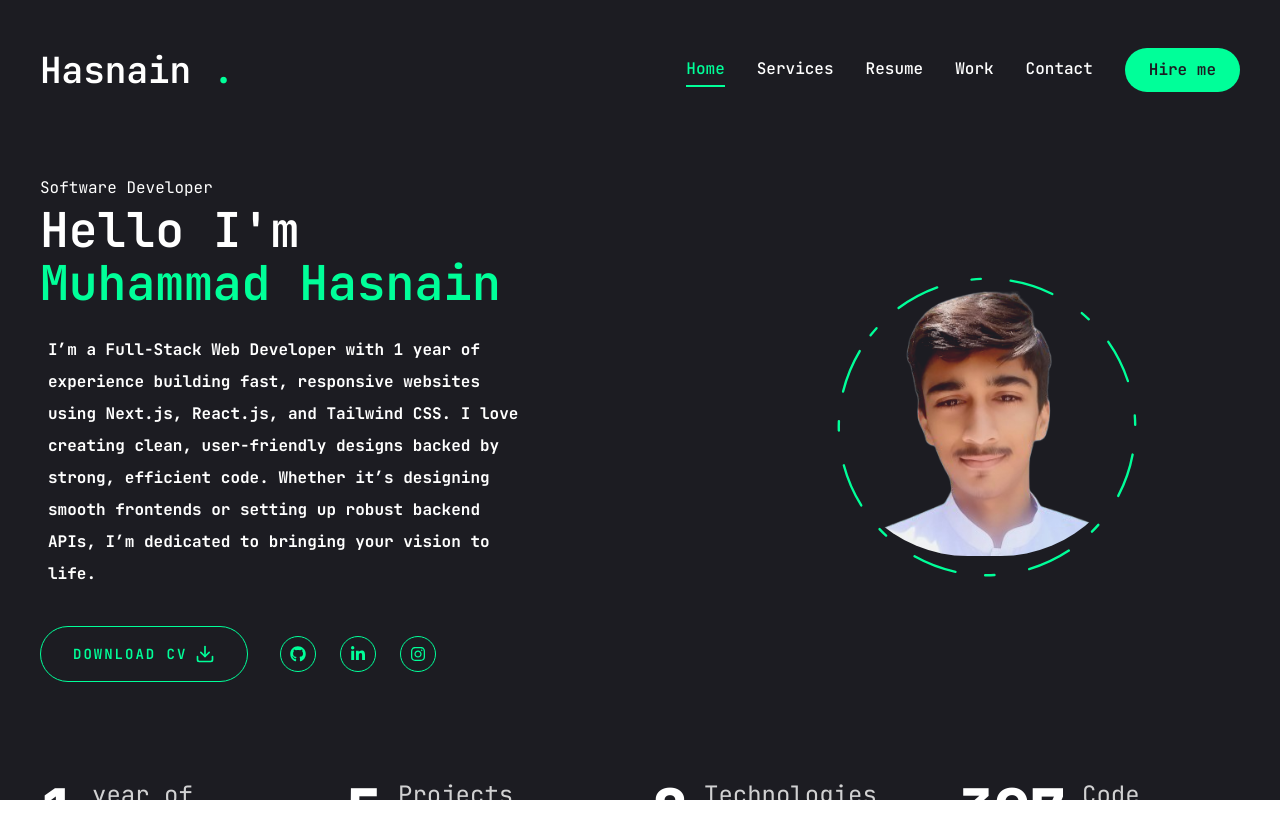
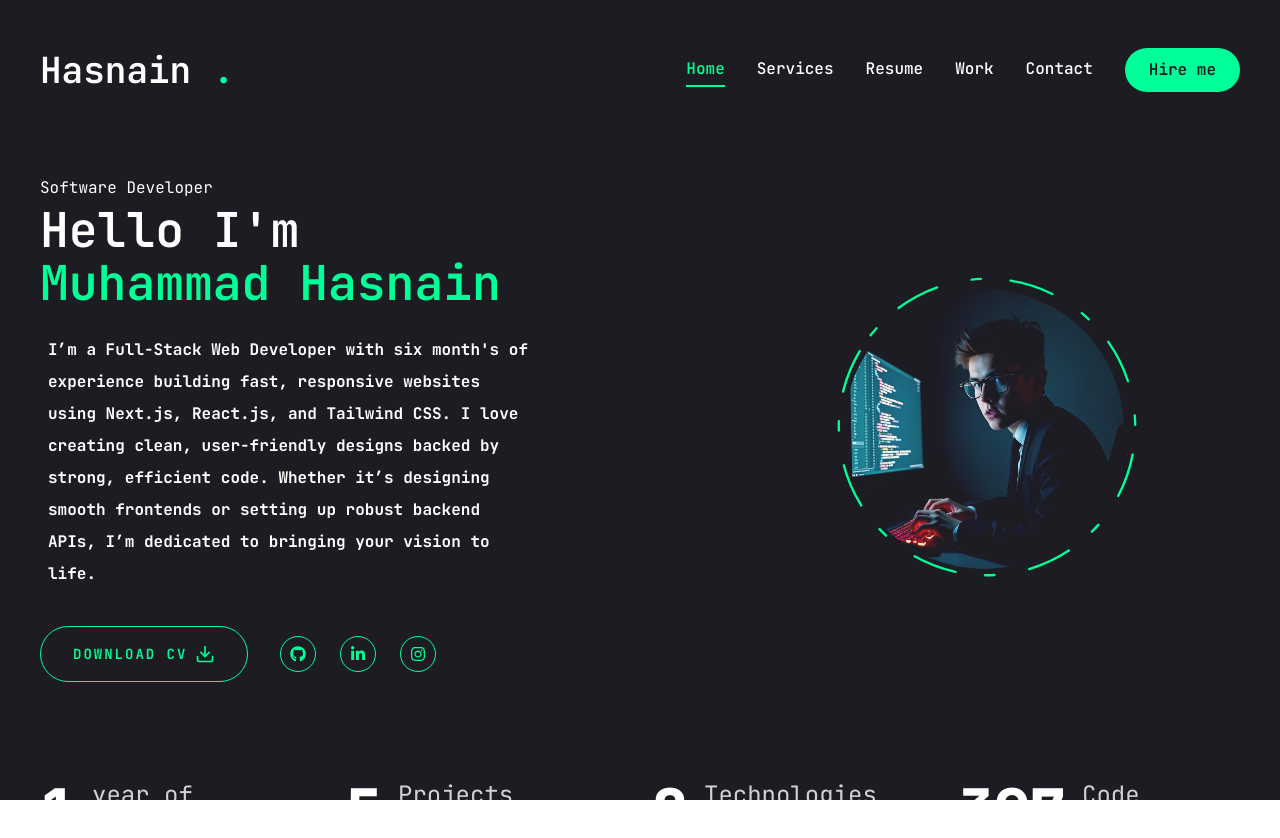
Before and after one commit to mhasnain23/portfolio-website, a Next.js app: page / in a window 1280 px wide. Shown: the top 838 px of the page. Built offline with nearby package versions, Linux system fonts and the light colour scheme.

Commit message:
added new hero photo

```diff
--- a/app/page.tsx
+++ b/app/page.tsx
@@ -18,11 +18,11 @@ const Home = () => {
               <span className="text-[#00ff99]">Muhammad Hasnain</span>
             </h1>
             <p className="max-w-[500px] font-bold px-2 mb-9 text-white">
-              I’m a Full-Stack Web Developer with 1 year of experience building
-              fast, responsive websites using Next.js, React.js, and Tailwind
-              CSS. I love creating clean, user-friendly designs backed by
-              strong, efficient code. Whether it’s designing smooth frontends or
-              setting up robust backend APIs, I’m dedicated to bringing your
+              I’m a Full-Stack Web Developer with six month's of experience
+              building fast, responsive websites using Next.js, React.js, and
+              Tailwind CSS. I love creating clean, user-friendly designs backed
+              by strong, efficient code. Whether it’s designing smooth frontends
+              or setting up robust backend APIs, I’m dedicated to bringing your
               vision to life.
             </p>
             {/* btn and social */}
--- a/components/Photo.tsx
+++ b/components/Photo.tsx
@@ -23,10 +23,10 @@ const Photo = () => {
           className="w-[298px] h-[298px] xl:w-[500px] flex justify-center xl:h-[492px] mix-blend-lighten absolute"
         >
           <Image
-            src="/assets/photo.png"
+            src="/assets/codewithme.png"
             alt="my portrait image"
-            width={300}
-            height={300}
+            width={280}
+            height={200}
             className="object-contain justify-center items-center flex rounded-full absolute top-3"
           />
         </motion.div>
```
Also changed, not shown: public/assets/codewithme.png (added), public/assets/photo.png (deleted).
